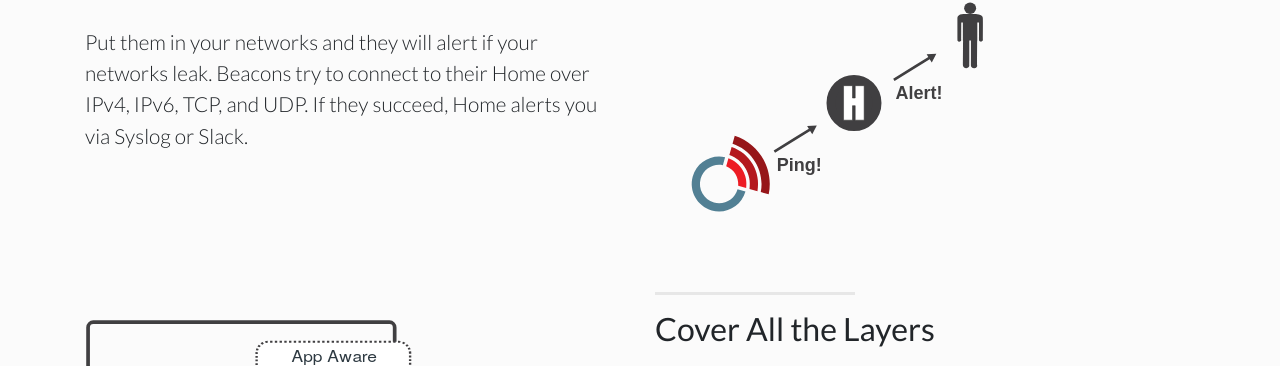
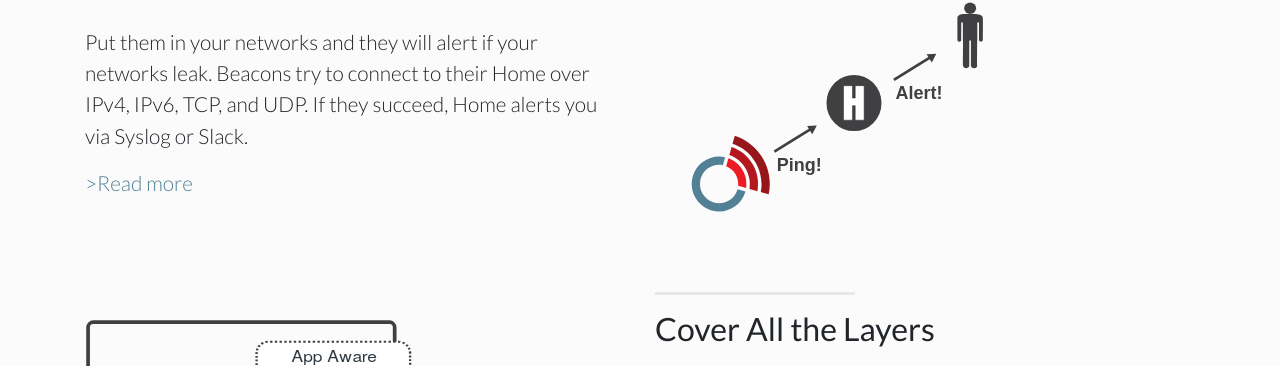
Before and after one commit to sensorfu/sensorfu.github.io, a Jekyll site: the page built from index.html, in a window 1280 px wide and 900 px high, scrolled down 2122 px. Shown: the part 84-450 px from the top of the window. Built offline with Jekyll 4.4.1, drawn with Linux system fonts in a browser that asks for light colours; some of the changed text lies outside the part shown.

Commit message:
Link to few blog posts (#18)
* Link to few blog posts

* A proposal for a bit more subtle links.

* Use the same color as in beacon symbol (as opposite to no color or the usual blue)
* Use greater than in front of "Read more"
* Use capital R

* Remove one more br.

* Fix HTML entities

```diff
--- a/_includes/easytodeploy.html
+++ b/_includes/easytodeploy.html
@@ -21,7 +21,10 @@
                 <h2 class="section-heading">Virtual</h2>
                 <p class="lead">Launch the virtual Beacons inside
                     server hotels and see if they can call their Home.</p>
-            </div>
+                <p class="lead">
+                   <a href="https://medium.com/sensorfu/easy-secure-reliable-not-just-in-the-marketing-materials-ad8ef7afd086">&gt;Read more</a>
+                </p>
+                </div>
 
             <div class="col-lg-6 col-md-6 mr-auto">
                 <img class="img-fluid short" src="img/virtual.svg" alt=""/>
@@ -39,6 +42,9 @@
                 <h2 class="section-heading">Works with Raspberry Pi</h2>
                 <p class="lead">Use the physical ones to test on premise locations. Leave them behind, move them around,
                 have them all around.</p>
+            <p class="lead">
+                <a href="https://medium.com/sensorfu/easy-secure-reliable-not-just-in-the-marketing-materials-ad8ef7afd086">&gt;Read more</a>
+            </p>
             </div>
 
             <div class="col-md-6 ml-auto order-md-1 order-lg-2">
@@ -60,7 +66,12 @@
                 <hr class="section-heading-spacer"/>
                 <div class="clearfix"></div>
                 <h2 class="section-heading">No Special Privileges</h2>
-                <p class="lead">Beacons are like any other nodes in your network. They don't need any special access, so deploying them is a breeze.</p>
+                <p class="lead">Beacons are like any other nodes in your
+                network. They don't need any special access, so deploying them
+                is a breeze.</p>
+            <p class="lead">
+                <a href="https://medium.com/sensorfu/special-privileges-no-thanks-7d5a723776b8">&gt;Read more</a>
+            </p>
             </div>
             <div class="col-md-6 mx-auto order-lg-2">
                 <img class="img-fluid short" src="img/one-among-others.svg" alt=""/>
--- a/_includes/howitworks.html
+++ b/_includes/howitworks.html
@@ -27,6 +27,9 @@
         <p class="lead">Put them in your networks and they will alert if your networks leak.
                         Beacons try to connect to their Home over IPv4, IPv6, TCP, and UDP.
                         If they succeed, Home alerts you via Syslog or Slack.</p>
+        <p class="lead">
+          <a href="https://medium.com/sensorfu/the-story-about-ping-723dd71ac50b">&gt;Read more</a>
+        </p>
       </div>
 
       <div class="col-md-6 mx-auto">
--- a/css/landing-page.css
+++ b/css/landing-page.css
@@ -64,7 +64,7 @@
   text-align: left;
 }
 .lead a {
-  color: #22252a;
+  color: #517f94;
 }
 address {
   font-size: 90%;
```
